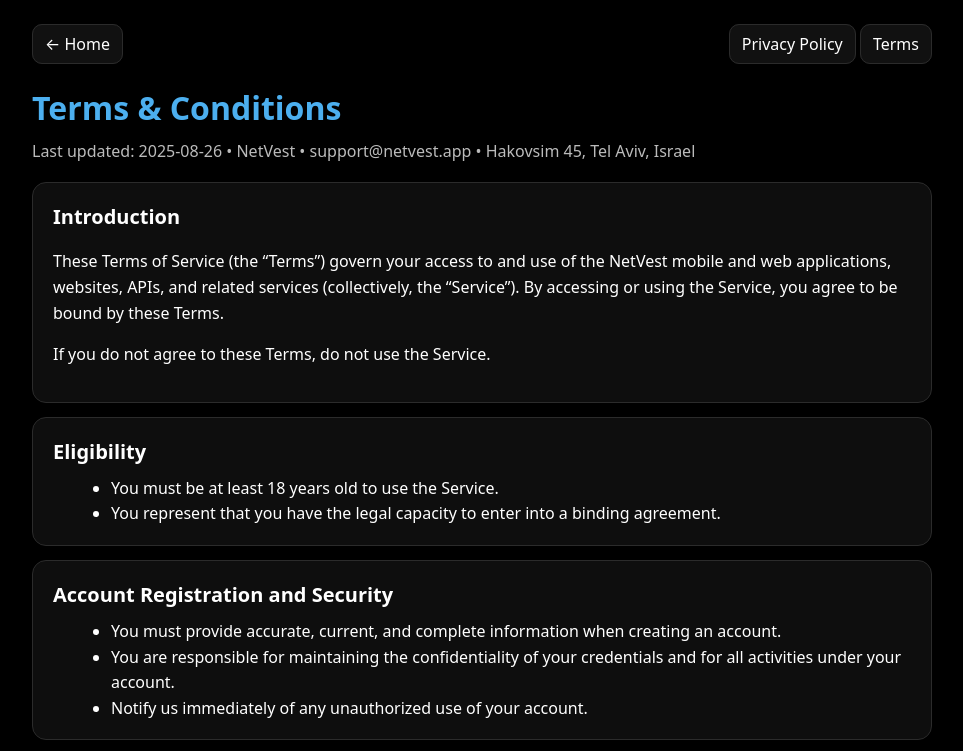
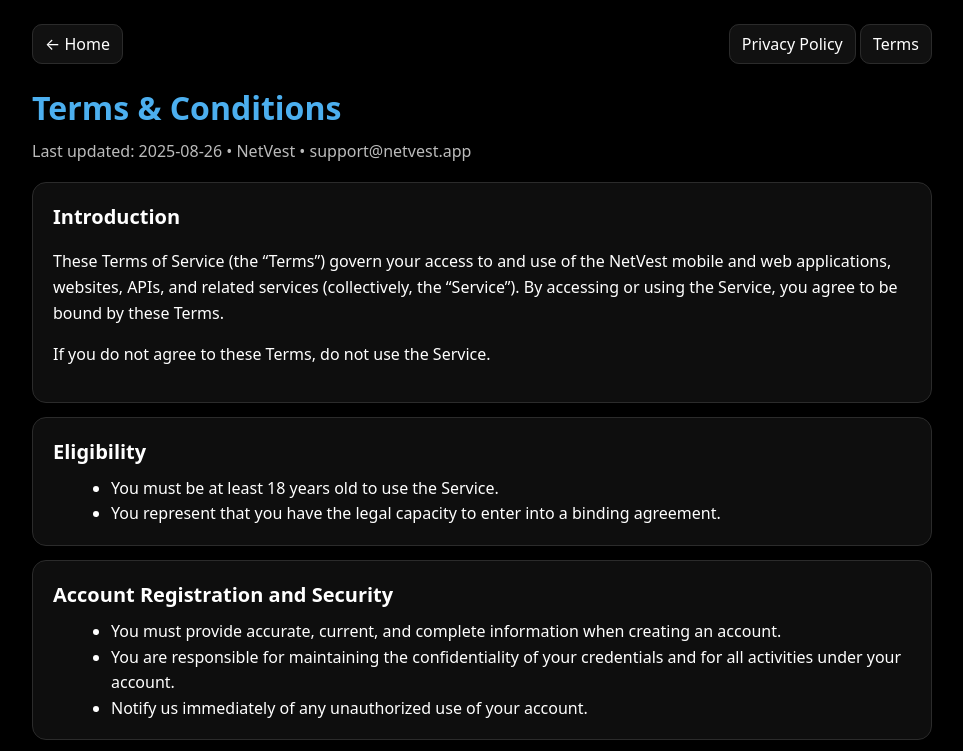
Before and after one commit to PoratEyal/hivestWebsite, a plain HTML site: page terms.html in a window 1280 px wide. Shown: the top 751 px of the page, without its empty margins (158-1121 px from the left). Drawn offline with Linux system fonts and the light colour scheme.

Commit message:
Update terms.html

```diff
--- a/terms.html
+++ b/terms.html
@@ -217,7 +217,7 @@
   // ---------- Render ----------
   const $ = (s, p=document)=>p.querySelector(s);
   $("#company").textContent = LEGAL.meta.companyName;
-  $("#meta").textContent = `Last updated: ${LEGAL.terms.lastUpdated} • ${LEGAL.meta.companyName} • ${LEGAL.meta.contactEmail} • ${LEGAL.meta.contactAddress}`;
+  $("#meta").textContent = `Last updated: ${LEGAL.terms.lastUpdated} • ${LEGAL.meta.companyName} • ${LEGAL.meta.contactEmail}`;
 
   const root = $("#content");
   LEGAL.terms.sections.forEach(sec=>{
```
